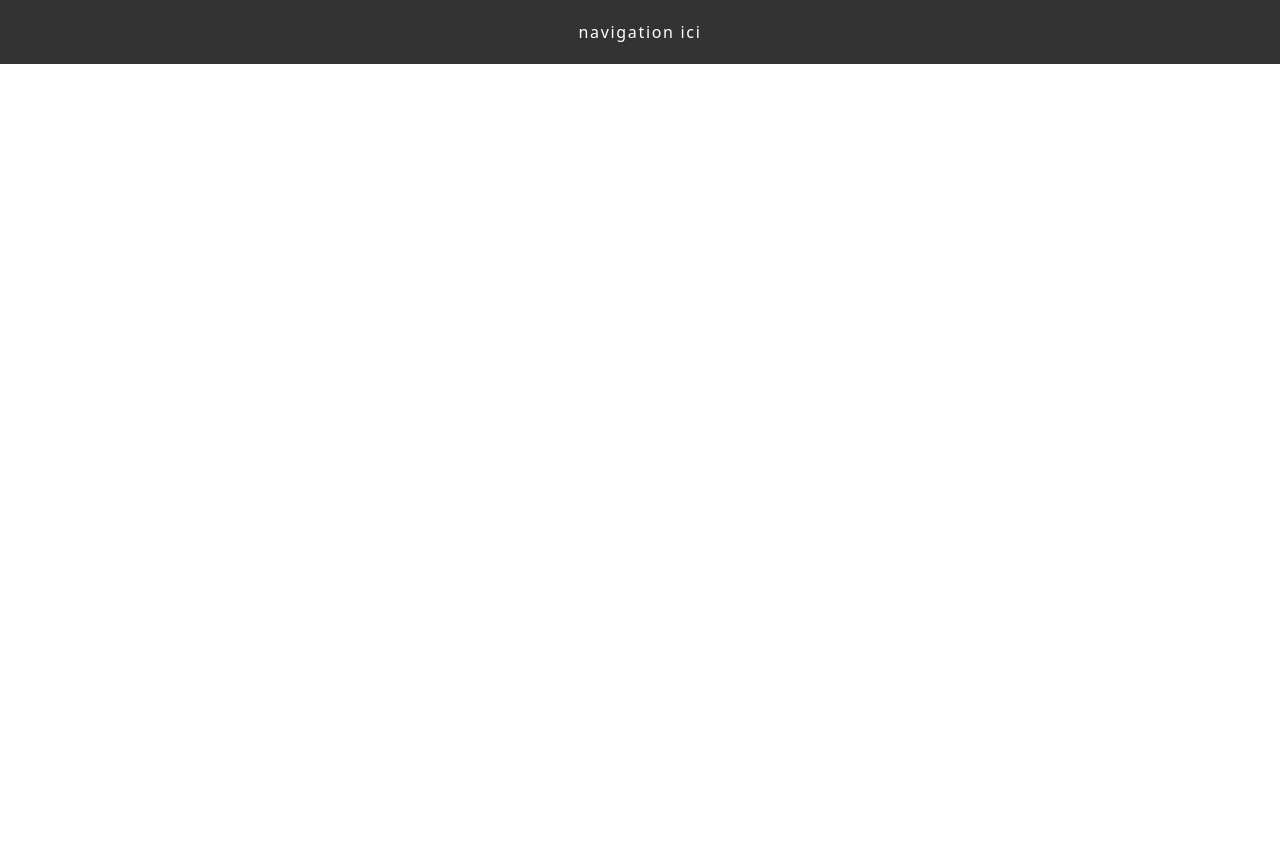
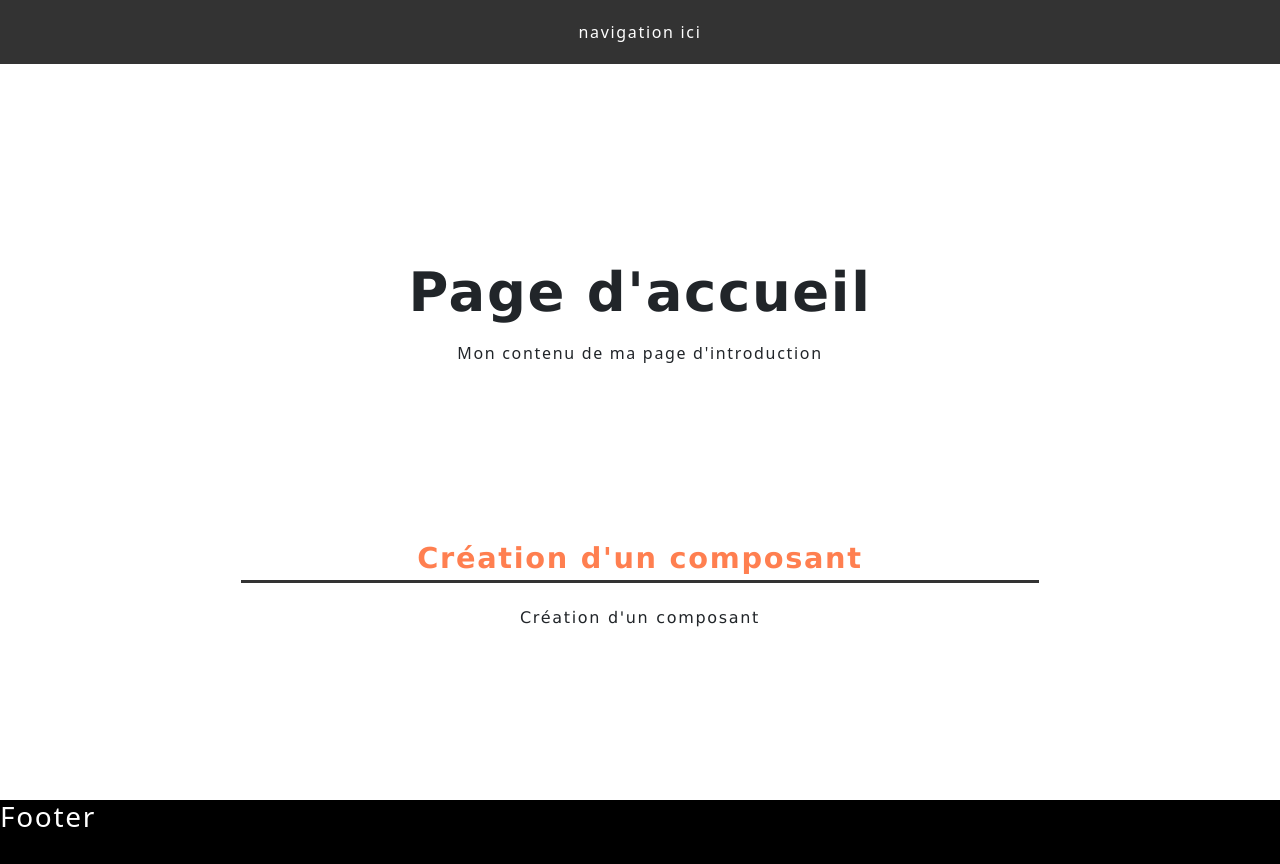
Before and after one commit to ycharles-cstj/aideVueJs, a Vue app: page /composant in a window 1280 px wide. Before the commit the page ends 800 px from the top, so only its background shows below. Built offline with nearby package versions, Linux system fonts and the light colour scheme.

Commit message:
feature-ajout-page-composant

```diff
--- a/src/router/index.js
+++ b/src/router/index.js
@@ -8,7 +8,12 @@ const router = createRouter({
       path: '/',
       name: 'home',
       component: () => import("@/views/PageAccueil.vue"),
-    }
+    },
+    {
+      path: '/composant',
+      name: 'composant',
+      component: () => import("@/views/PageComposant.vue"),
+    },
   ]
 })
 
--- /dev/null
+++ b/src/views/PageComposant.vue
@@ -0,0 +1,23 @@
+<script setup>
+    import TitreContent from "@/components/app/TitreContent/TitreContent.vue";
+
+    import TitreSection from "@/components/app/TitreSection/TitreSection.vue";
+</script>
+
+<template>
+<div class="interface">
+    <main>
+        <TitreSection :titreSection="'Page d\'accueil'">
+            <p>Mon contenu de ma page d'introduction</p>
+        </TitreSection>
+
+        <TitreContent :titre="'Création d\'un composant'">
+            <p>Création d'un composant</p>
+        </TitreContent>
+    </main>
+</div>
+</template>
+
+<style lang="scss">
+
+</style>
```
